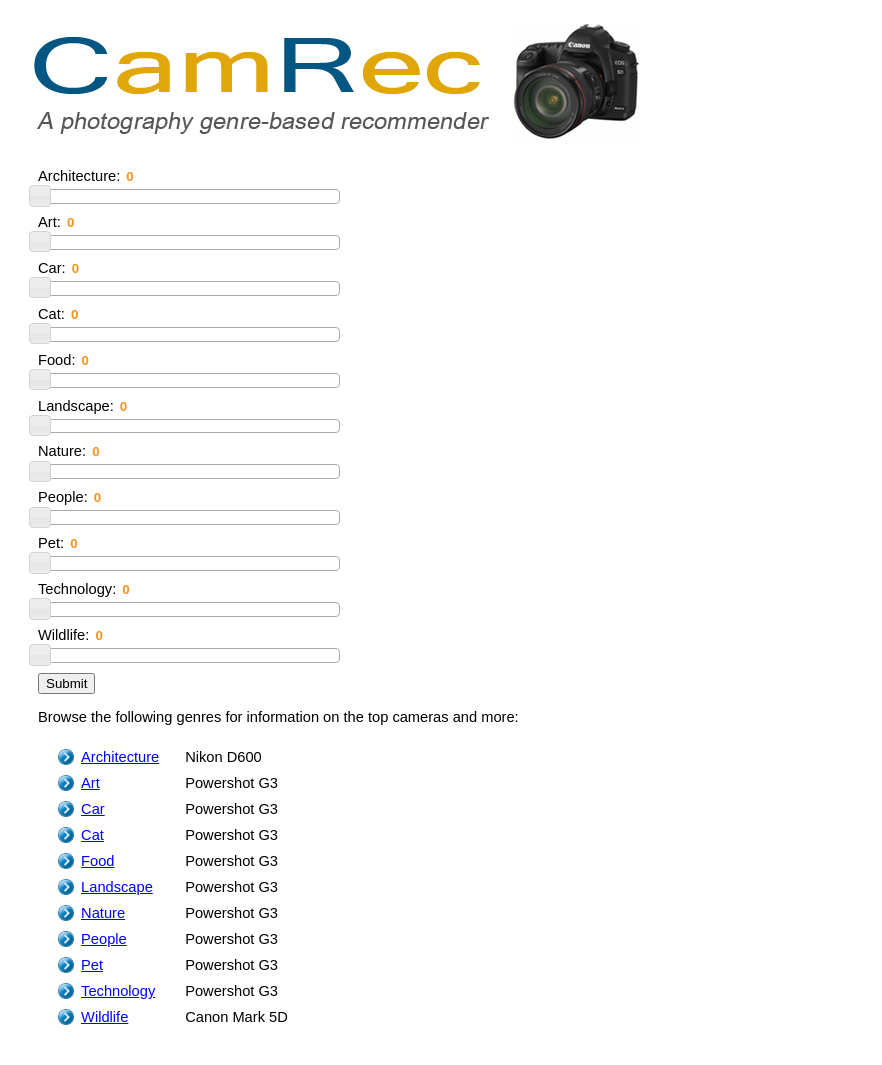
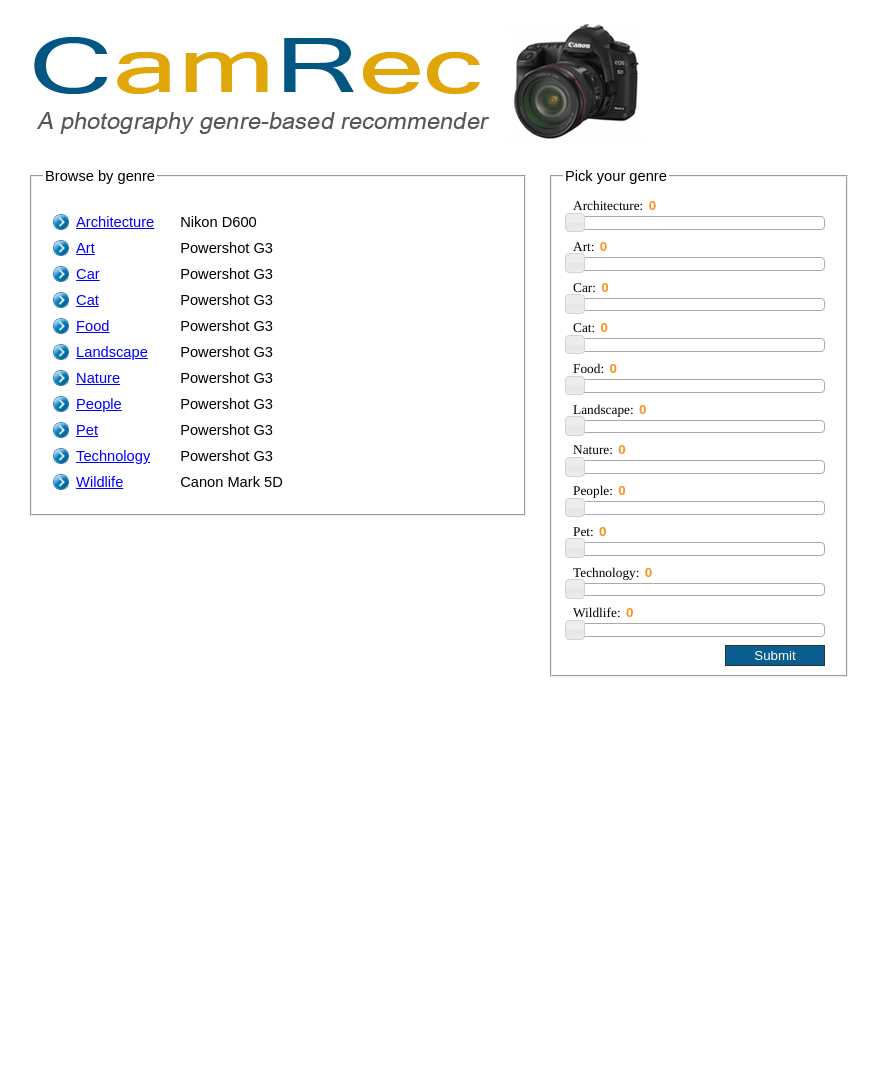
Before and after one commit to gauste/camrec, a Django app: page /camrec/ in a window 1280 px wide. Shown: the whole page, without its empty margins (0-882 px from the left). After the commit the page ends 677 px from the top, so only its background shows below. Run offline with Django 3.2, Linux system fonts and the light colour scheme; some libraries are stand-ins or nearby versions.

Commit message:
Update look and feel.

```diff
--- a/MySites/camrec/static/camrec/style.css
+++ b/MySites/camrec/static/camrec/style.css
@@ -1,5 +1,5 @@
 body {
-	width: 960px;
+	width: 800px;
 	font-size: 11pt;
 	font-family: Arial;
 	padding: 0px;
@@ -10,15 +10,21 @@ a:link, a:visited, a:hover, a:active {
 }
 
 .content {
-	padding: 10px 10px 10px 30px;
+	padding: 10px 10px 10px 20px;
 }
 
 /* Index page */
+.cat_list {
+	width:500px;
+	float:left;
+/* 	border: 1px solid #111; */
+}
+
 .cat_list li, .camera_list li {
 	text-transform:capitalize;
 	list-style-type: none;
 	padding-top:10px;
-	margin-left:-20px;
+	margin-left:-30px;
 }
 
 .cat_list li img, .camera_list li img {
@@ -39,12 +45,14 @@ a:link, a:visited, a:hover, a:active {
 
 .cat_slider {
 	text-transform:capitalize;
-	padding-bottom:10px;
+	font-size:10pt;
+	font-family:Times;
+	padding-bottom:8px;
 }
 
 .cat_slider input {
 	vertical-align:baseline;
-	padding-bottom:5px;
+	padding-bottom:3px;
 }
 
 .cat_slider_label {
@@ -55,11 +63,26 @@ a:link, a:visited, a:hover, a:active {
 }
 
 .slider {
-	width:300px;
+	width:250px;
+}
+
+.weighted_cat_list {
+	width:250px;
+	float:right;
+	padding-bottom:20px;
+}
+
+.weight_cat_div {
+	padding:8px 10px 10px 10px;
 }
 
 .weighted_cat_list_submitted {
-
+	background:#0A5D8F;
+	color:#fff;
+	border: 1px solid #333;
+	width:100px;
+	padding:2px;
+	float:right;
 }
 
 /* Category page */
@@ -95,5 +118,5 @@ a:link, a:visited, a:hover, a:active {
 
 .camera_settings_chart {
 	height:400px;
-	width:400px;
+	width:600px;
 }
--- a/MySites/camrec/templates/camrec/index.html
+++ b/MySites/camrec/templates/camrec/index.html
@@ -27,7 +27,28 @@
 		<a href="/camrec/"><img src='{% static "camrec/CamRec.jpg" %}' alt="CamRec" border="0"/></a>
 	</div>
 	<div class="content">
+		<div class="cat_list">
+			<fieldset>
+				<legend>Browse by genre</legend>
+				{% if category_list %}
+					<ul>
+					{% for item in category_list %}
+						<li><img src='{% static "camrec/arrow-th.png" %}' border="0" width="16px" />
+							<span><a href="/camrec/category/{{item.category}}">{{item.category}}</a></span>
+							{{item.cameras}}
+						</li>
+					{% endfor %}
+					</ul>
+				{% else %}
+					<p>No categories are available.</p>
+				{% endif %}
+			</fieldset>
+		</div>
+
 		<div class="weighted_cat_list">
+			<fieldset>
+				<legend>Pick your genre</legend>
+				<div class="weight_cat_div">
 					{% if category_list %}
 						{% for item in category_list %}
 						<div class="cat_slider">
@@ -40,23 +61,10 @@
 					{% endif %}
 					<input type="submit" value="Submit" class="weighted_cat_list_submitted"/>
 				</div>
-
-		<p>Browse the following genres for information on the top cameras and more:</p>
-		<div class="cat_list">
-			{% if category_list %}
-				<ul>
-				{% for item in category_list %}
-					<li><img src='{% static "camrec/arrow-th.png" %}' border="0" width="16px" />
-						<span><a href="/camrec/category/{{item.category}}">{{item.category}}</a></span>
-						{{item.cameras}}
-					</li>
-				{% endfor %}
-				</ul>
-			{% else %}
-				<p>No categories are available.</p>
-			{% endif %}
+			</fieldset>
 		</div>
 	</div>
+	<br/><br/><br/>
 </form>
 </body>
 </html>
```
Also changed, not shown: MySites/camrec/templates/camrec/category.html (+13 -9 lines). Lines whose indentation alone changed are shown as unchanged.
